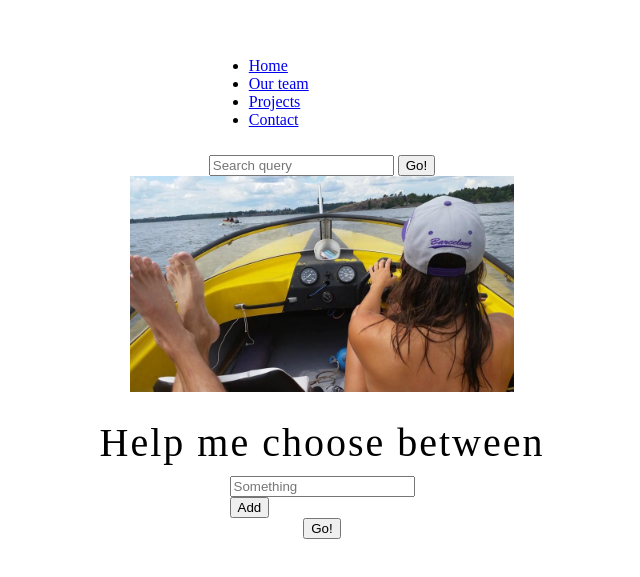
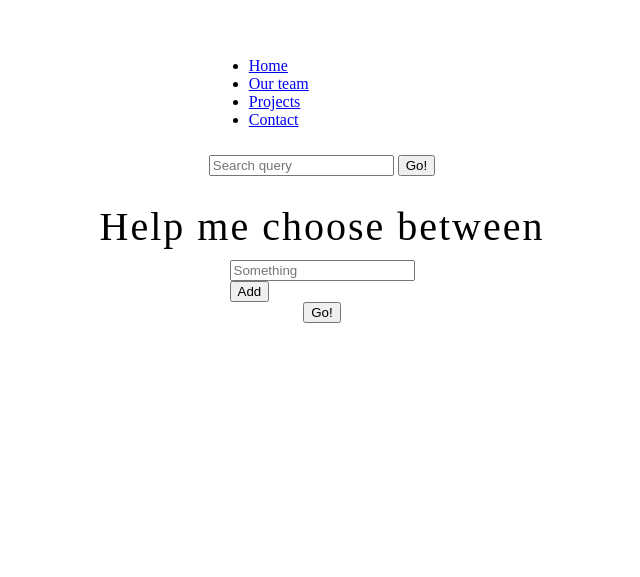
Before and after one commit to karlerus/help_me_choose, a plain HTML site: page index.html in a window 1280 px wide. Shown: the part 109-686 px from the top of the page, without its empty margins (318-958 px from the left). Drawn offline with Linux system fonts and the light colour scheme.

```diff
--- a/index.html
+++ b/index.html
@@ -22,7 +22,6 @@
 	</nav>
 
 	<body>
-		<img src="images/cruising.jpg" alt="boat" height="216" width="384">
 		<h1>Help me choose between</h1>
 		<div>
 			<div>
```
